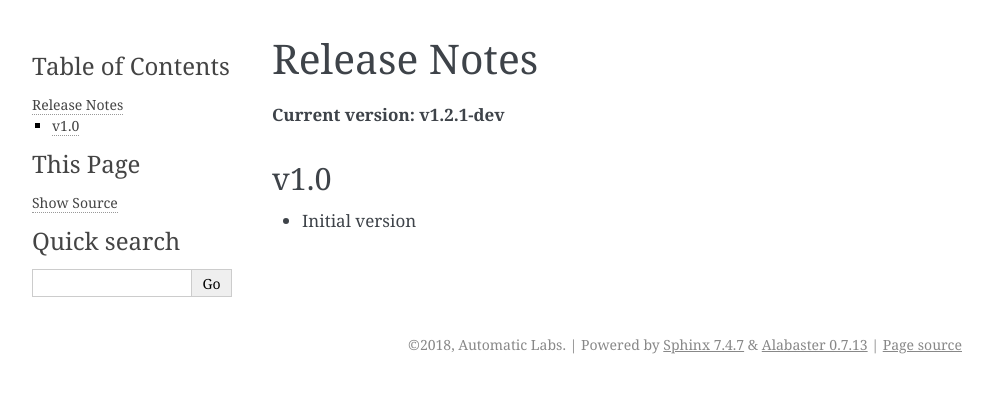
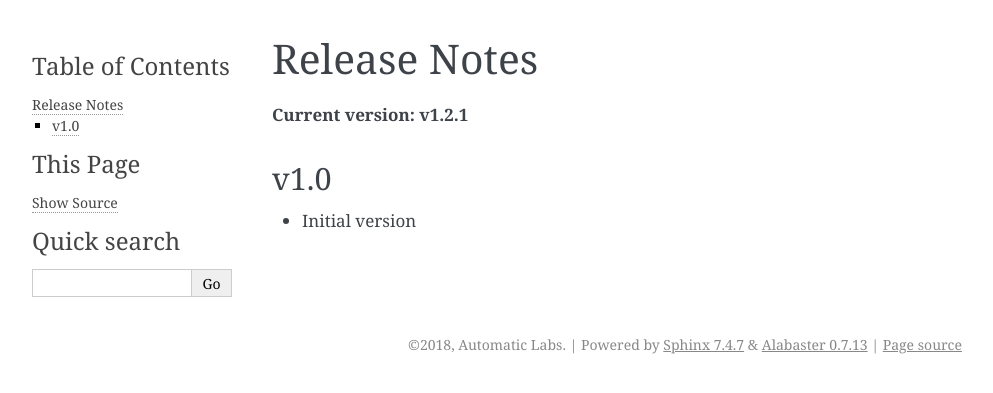
Before and after one commit to cloudchacho/hedwig-python, a Sphinx documentation site: the page built from docs/releases.rst, in a window 1280 px wide. Shown: the top 393 px of the page, without its empty margins (148-1141 px from the left). Built offline with Sphinx 7.4.7, drawn with Linux system fonts in a browser that asks for light colours.

Commit message:
Bump version: 1.2.1-dev → 1.2.1

```diff
--- a/docs/conf.py
+++ b/docs/conf.py
@@ -32,7 +32,7 @@ author = 'Automatic Labs'
 # The short X.Y version
 version = '1.0'
 # The full version, including alpha/beta/rc tags
-release = '1.2.1-dev'
+release = '1.2.1'
 
 
 # -- General configuration ---------------------------------------------------
--- a/docs/releases.rst
+++ b/docs/releases.rst
@@ -1,7 +1,7 @@
 Release Notes
 =============
 
-**Current version: v1.2.1-dev**
+**Current version: v1.2.1**
 
 v1.0
 ~~~~
--- a/hedwig/__init__.py
+++ b/hedwig/__init__.py
@@ -7,7 +7,7 @@ hedwig
 
 
 # semantic versioning (http://semver.org/)
-VERSION = '1.2.1-dev'
+VERSION = '1.2.1'
 
 
 from .consumer import listen_for_messages, process_messages_for_lambda_consumer  # noqa
```
Also changed, not shown: .bumpversion.cfg.
